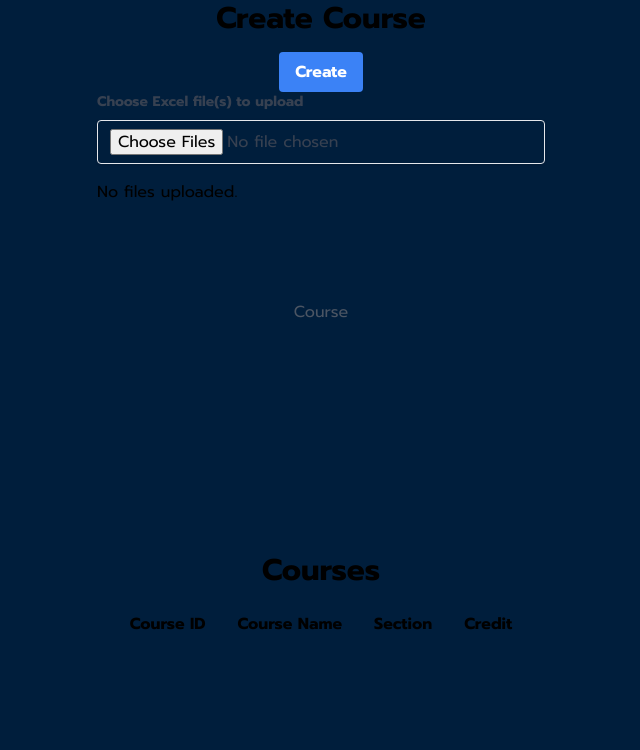
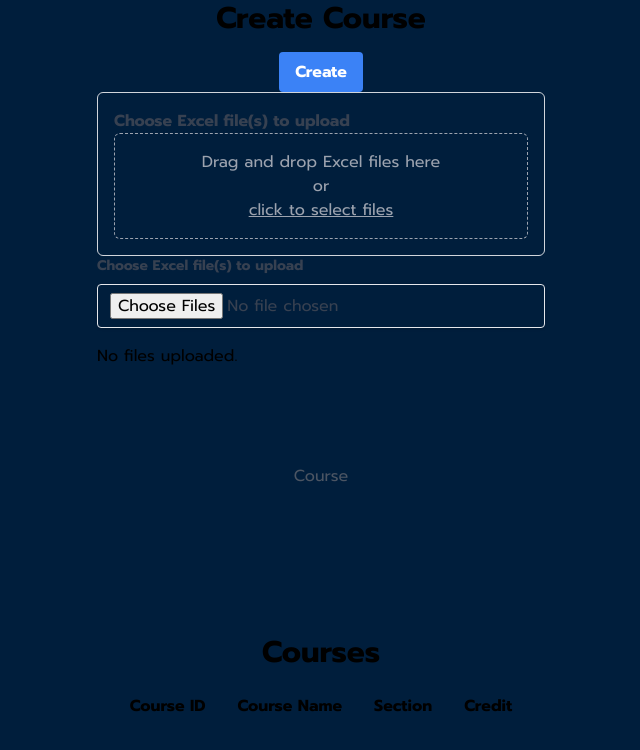
Before and after one commit to dazcalifornia/jin_dashboard, a Next.js app: page /upload in a window 1280 px wide. Shown: the top 750 px of the page, without its empty margins (319-959 px from the left). Built offline with nearby package versions, Linux system fonts and the light colour scheme.

Commit message:
refactor 1.2.1

```diff
--- a/pages/upload.js
+++ b/pages/upload.js
@@ -122,8 +122,17 @@ const convertToJSON = () => {
   });
 };
 
+
+  const handleDrop = (event) => {
+    event.preventDefault();
+    const droppedFiles = Array.from(event.dataTransfer.files);
+    setFiles((existingFiles) => [...existingFiles, ...droppedFiles]);
+  };
+
   return (
     <div className="flex flex-col items-center justify-center min-h-screen">
+
+
       <h1 className="text-3xl font-bold mb-4">Create Course</h1>
       <button
         className="bg-blue-500 hover:bg-blue-700 text-white font-bold py-2 px-4 rounded"
@@ -131,6 +140,65 @@ const convertToJSON = () => {
       >
         Create
       </button>
+    <div
+      className="w-full max-w-md mx-auto p-4 border border-gray-300 rounded-md"
+      onDragOver={(event) => event.preventDefault()}
+      onDrop={handleDrop}
+    >
+      <label className="text-gray-700 font-bold mb-2" htmlFor="file-upload">
+        Choose Excel file(s) to upload
+      </label>
+      <input
+        className="hidden"
+        id="file-upload"
+        type="file"
+        accept=".xlsx"
+        multiple
+        onChange={handleFileUpload}
+      />
+      <div
+        className="p-4 border border-dashed border-gray-400 rounded-md text-gray-400 text-center"
+      >
+        <p>Drag and drop Excel files here</p>
+        <p>or</p>
+        <label
+          className="cursor-pointer underline"
+          htmlFor="file-upload"
+        >
+          click to select files
+        </label>
+      </div>
+      {files.length > 0 && (
+        <div>
+          <h3 className="text-lg font-bold mb-2">Uploaded Files:</h3>
+          <ul className="border rounded p-2">
+            {files.map((file, index) => (
+              <li key={index} className="flex justify-between">
+                <span className="text-gray-700">{file.name}</span>{" "}
+                <button
+                  className="text-sm text-red-600 hover:text-red-800"
+                  onClick={() => removeFile(file)}
+                >
+                  Remove
+                </button>
+              </li>
+            ))}
+          </ul>
+          <button
+            className="bg-blue-500 hover:bg-blue-700 text-white font-bold py-2 px-4 rounded mt-4"
+            onClick={convertToJSON}
+          >
+            Convert to JSON
+          </button>
+          <button
+            className="bg-blue-500 hover:bg-blue-700 text-white font-bold py-2 px-4 rounded mt-4"
+            onClick={handleSubmit}
+          >
+            Submit
+          </button>
+        </div>
+      )}
+    </div>
 
       <div className="w-full max-w-md mx-auto">
         <div className="mb-4">
```
